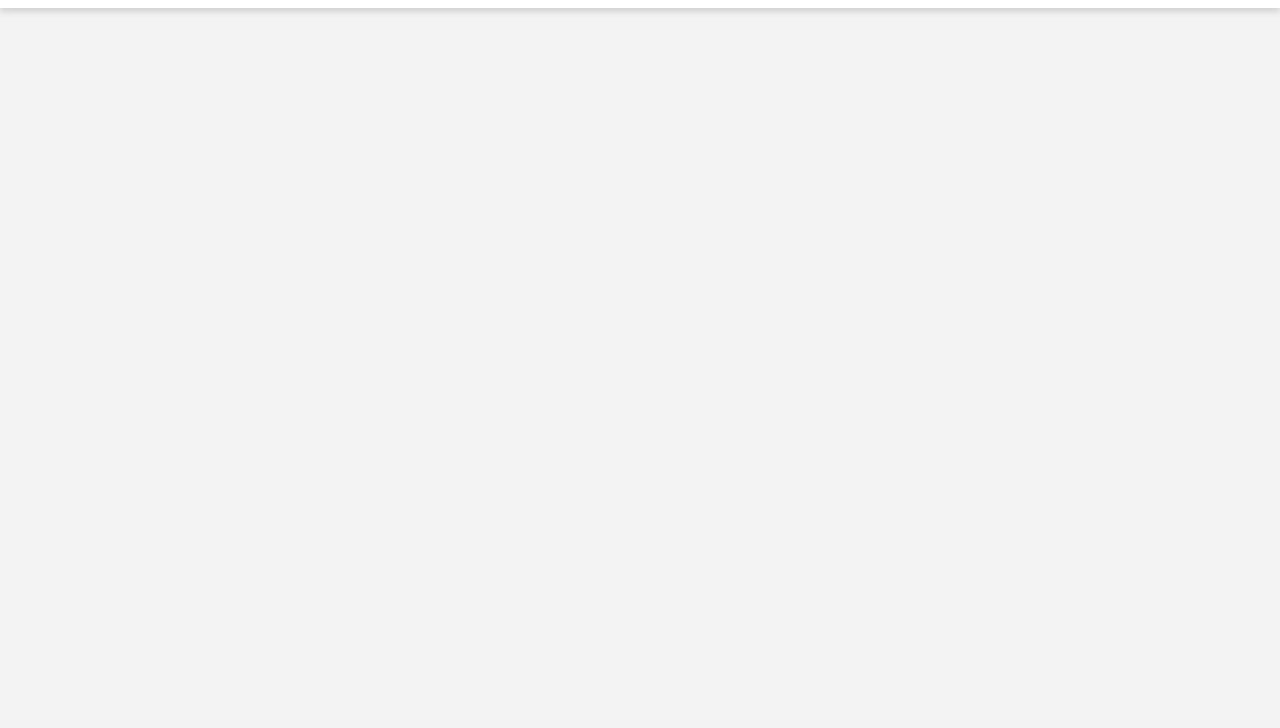
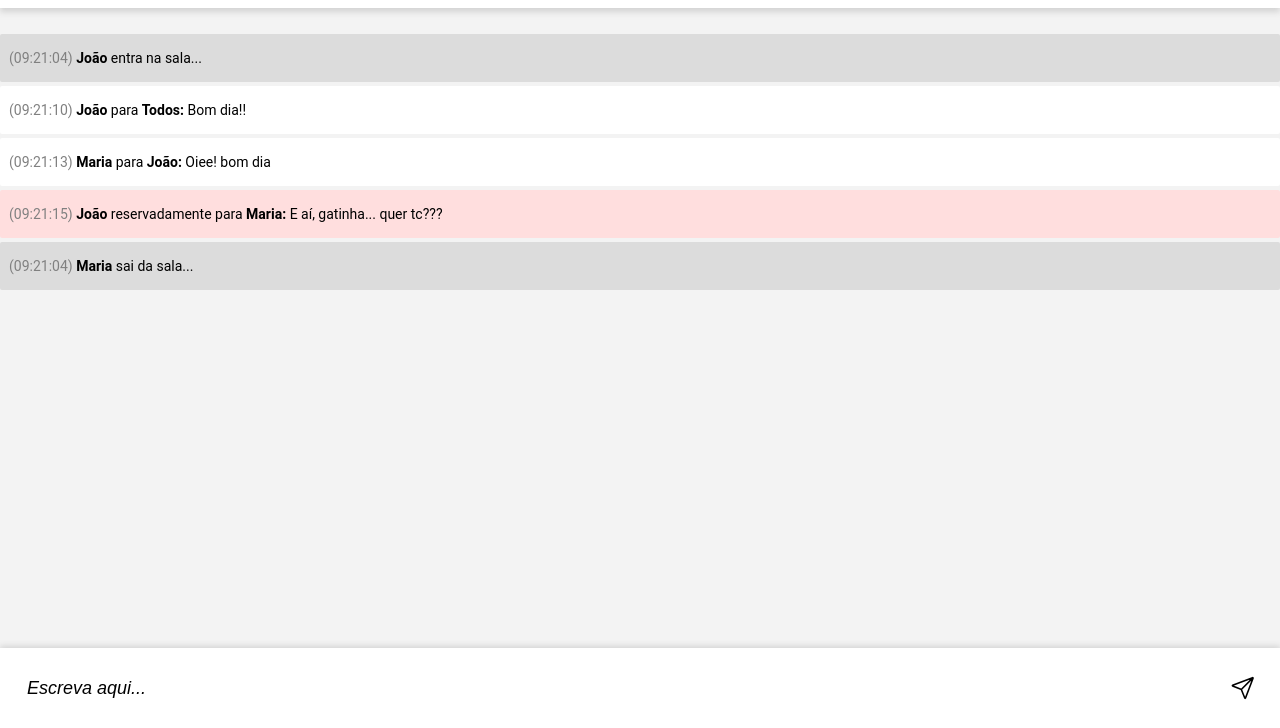
Before and after one commit to akiraTatesawa/Projeto_05_batePapoUOL, a plain HTML site: page index.html in a window 1280 px wide. Shown: the part 72-800 px from the top of the page. Drawn offline with nearby package versions, Linux system fonts and the light colour scheme.

Commit message:
layout pronto

```diff
--- a/estilos/style.css
+++ b/estilos/style.css
@@ -2,16 +2,31 @@
     box-sizing: border-box;
 }
 
+@import url('https://fonts.googleapis.com/css2?family=Encode+Sans:wght@100;200;300;400;500;600;700&family=Roboto:ital,wght@0,100;0,300;0,400;0,500;0,700;1,100;1,300;1,400;1,500;1,700&display=swap');
+
 body {
+    font-family: 'Encode Sans', sans-serif;
+    font-family: 'Roboto', sans-serif;
     background-color: #F3F3F3;
 }
 
+/* HEADER */
 header {
+    position: fixed;
+    top: 0;
     width: 100%;
     height: 80px;
     background-color: rgb(255, 255, 255, 1);
     box-shadow: 0px 4px 6px lightgrey;
+}
 
+strong {
+    font-weight: bold;
+}
+
+::placeholder {
+    color: black;
+    font-style: italic;
 }
 
 .header-conteudo {
@@ -30,3 +45,74 @@ header {
 .header-conteudo ion-icon {
     font-size: 42px;
 }
+
+/*MENSAGENS*/
+.mensagens {
+    width: 100%;
+    height: 100%;
+    margin-top: 106px;
+    margin-bottom: 95px;
+}
+
+.mensagem {
+    width: 100%;
+    margin-bottom: 4px;
+    padding: 14px 9px;
+    font-size: 14px;
+    line-height: 20px;
+    border-radius: 2px;
+}
+
+.normal {
+    background-color: #FFFFFF;
+}
+
+.reservada {
+    background-color: #FFDEDE;
+}
+
+.status {
+    background-color: #DCDCDC;
+}
+
+.horario {
+    font-size: 14px;
+    color: gray;
+}
+
+/* FOOTER */
+footer {
+    position: fixed;
+    bottom: 0;
+    width: 100%;
+    height: 80px;
+    margin-top: 15px;
+    background-color: rgb(255, 255, 255, 1);
+    box-shadow: 0px -2px 6px lightgrey;
+}
+
+.footer-conteudo {
+    display: flex;
+    flex-direction: row;
+    align-items: center;
+    justify-content: space-between;
+    padding: 17px 25px;
+    height: 100%;
+}
+
+.footer-conteudo input {
+    width: 100%;
+    border: none;
+    outline: none;
+    font-style: italic;
+    color: black;
+    font-size: 18px;
+}
+
+.footer-conteudo input:focus {
+    font-style: normal;
+}
+
+.footer-conteudo ion-icon {
+    font-size: 26px;
+}
--- a/index.html
+++ b/index.html
@@ -17,10 +17,35 @@
         </div>
     </header>
 
+    <div class="mensagens">
+        <div class="mensagem status">
+            <span class="horario">(09:21:04) </span>
+            <span><strong>João</strong> entra na sala...</span>
+        </div>
+        <div class="mensagem normal">
+            <span class="horario">(09:21:10) </span>
+            <span><strong>João</strong> para <strong>Todos:</strong> Bom dia!!</span>
+        </div>
+        <div class="mensagem normal">
+            <span class="horario">(09:21:13) </span>
+            <span><strong>Maria</strong> para <strong>João:</strong> Oiee! bom dia</span>
+        </div>
+        <div class="mensagem reservada">
+            <span class="horario">(09:21:15) </span>
+            <span><strong>João</strong> reservadamente para <strong>Maria:</strong> E aí, gatinha... quer tc???</span>
+        </div>
+        <div class="mensagem status">
+            <span class="horario">(09:21:04) </span>
+            <span><strong>Maria</strong> sai da sala...</span>
+        </div>
+    </div>
 
-
-
-
+    <footer>
+        <div class="footer-conteudo">
+            <input type="text" placeholder="Escreva aqui...">
+            <ion-icon name="paper-plane-outline"></ion-icon>
+        </div>
+    </footer>
 
     <script src="https://unpkg.com/ionicons@5.4.0/dist/ionicons.js"></script>
     <script src="./scripts/script.js"></script>
```
